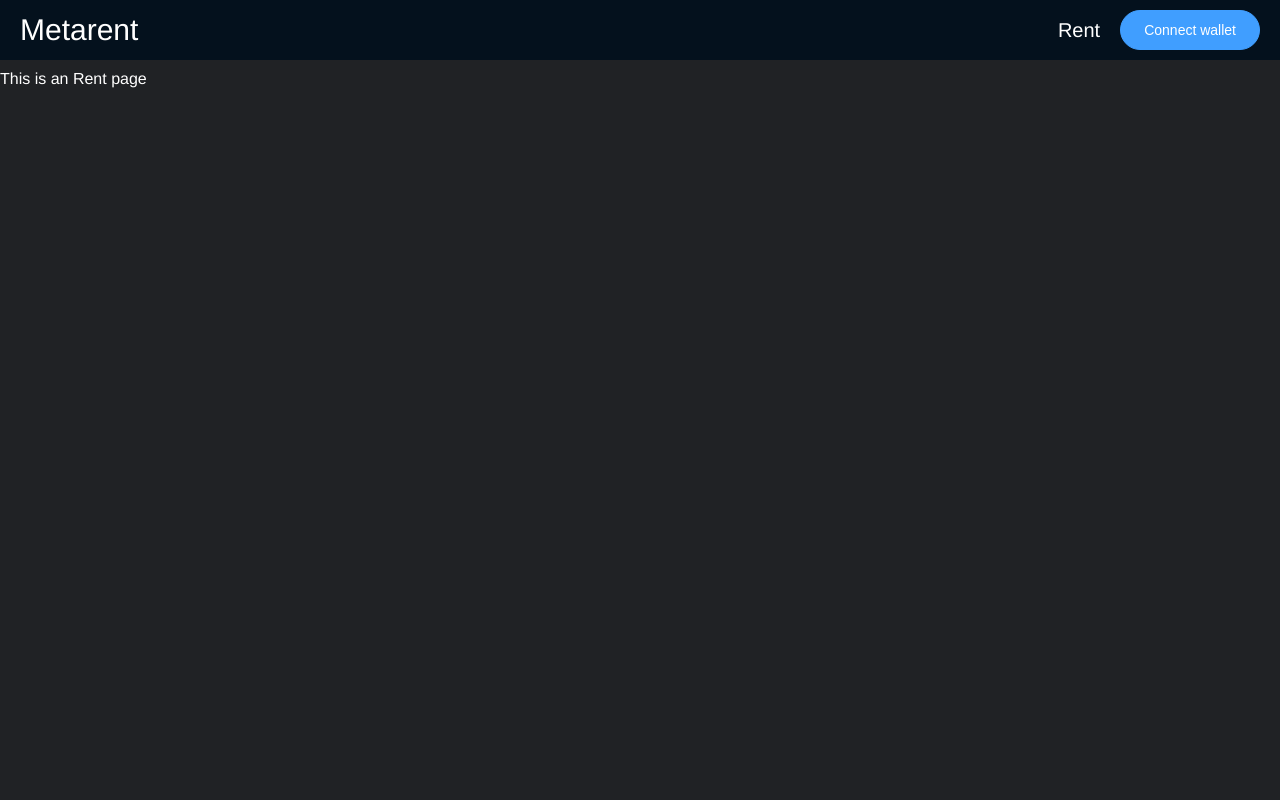
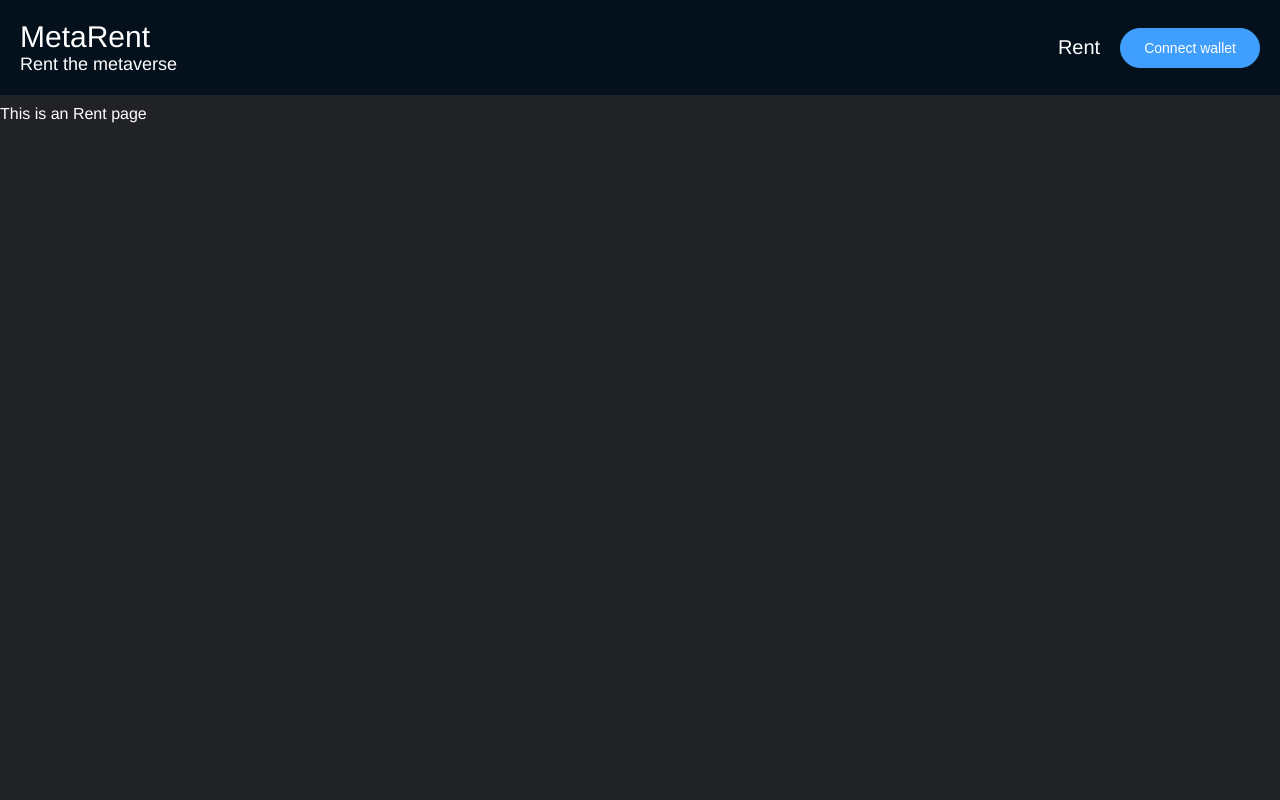
Before and after one commit to metarent-me/dapp, a Vue app: page / in a window 1280 px wide. Shown: the top 800 px of the page. Built offline with nearby package versions, Linux system fonts and the light colour scheme.

Commit message:
update header

```diff
--- a/src/views/layouts/Header.vue
+++ b/src/views/layouts/Header.vue
@@ -1,7 +1,10 @@
 <template>
   <div class="header-warpper">
     <div class="header-left">
-      <div class="header-title">Metarent</div>
+      <div class="header-title-slogan">
+        <div class="header-title">MetaRent</div>
+        <div class="header-slogan">Rent the metaverse</div>
+      </div>
     </div>
     <div class="header-right">
       <div class="header-page-name">Rent</div>
@@ -16,8 +19,8 @@
 .header-warpper {
   display: flex;
   flex-flow: row wrap;
-  margin-top: 10px;
-  margin-bottom: 10px;
+  margin-top: 20px;
+  margin-bottom: 20px;
 }
 
 @media (min-width: 601px) {
@@ -34,18 +37,26 @@
 
 .header-left {
   margin-left: 20px;
+  display: flex;
+  flex-flow: row wrap;
   align-self: center;
-  display: flex;
   align-items: center;
   gap: 20px;
 }
 
+.header-title-slogan {
+  display: flex;
+  flex-flow: column wrap;
+  align-items: flex-start;
+}
+
 .header-title {
-  // height: 100px;
   font-size: 30px;
   font-weight: 500;
-  align-self: center;
-  text-align: center;
+}
+
+.header-slogan {
+  font-size: 18px;
 }
 
 .header-right {
```
